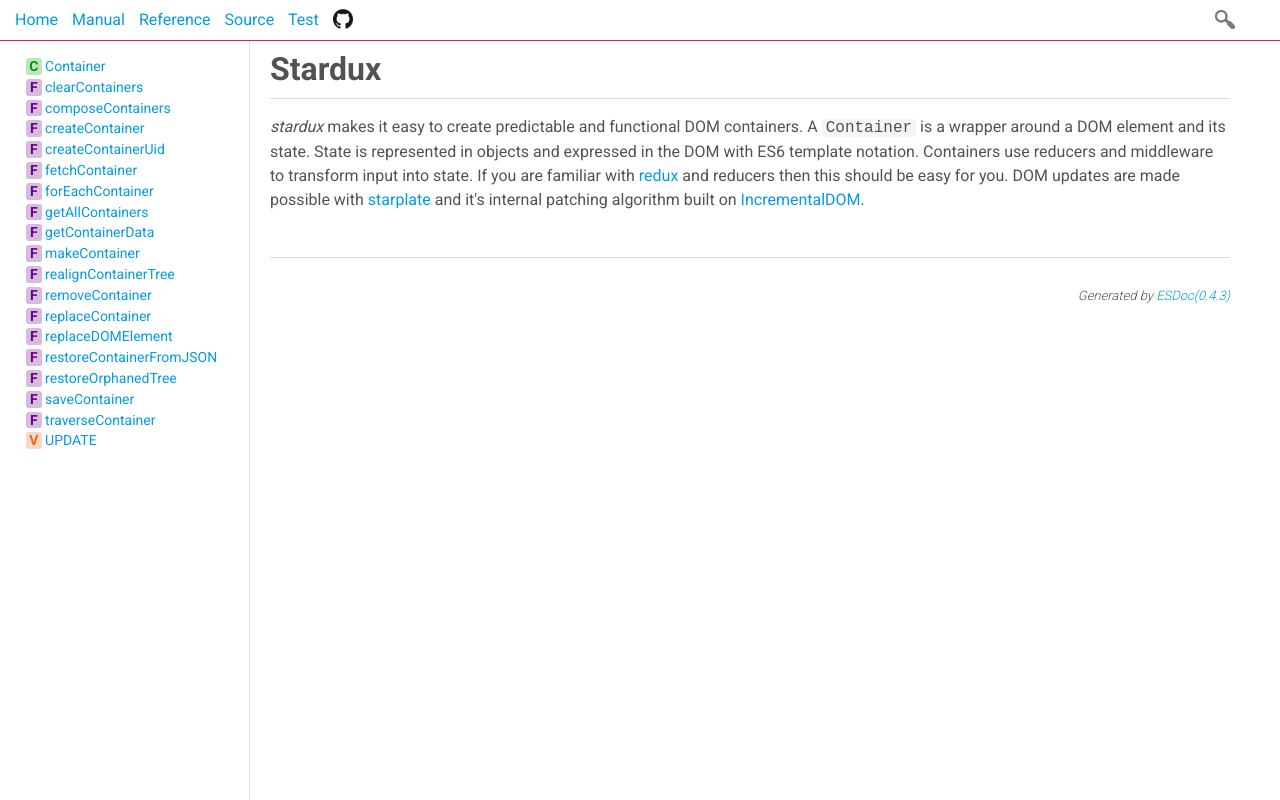
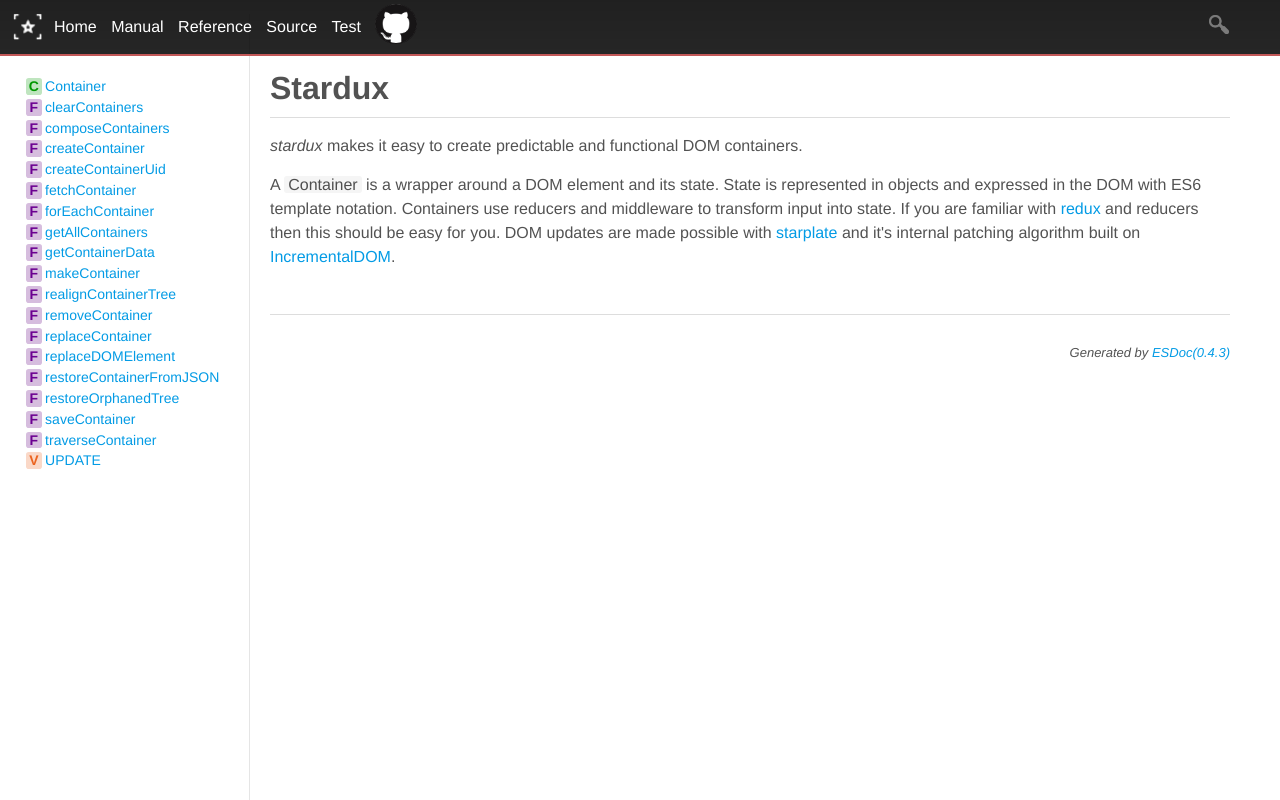
Before and after one commit to littlstar/stardux, a website: page doc/index.html in a window 1280 px wide. Drawn offline with Linux system fonts and the light colour scheme.

Commit message:
moar doc

```diff
--- a/doc/index.html
+++ b/doc/index.html
@@ -10,6 +10,7 @@
 
 
   <script src="script/manual.js"></script>
+<link data-ice="userStyle" rel="stylesheet" href="user/css/0-style.css">
 </head>
 <body class="layout-container" data-ice="rootContainer">
 
@@ -56,8 +57,8 @@
 </nav>
 
 <div class="content" data-ice="content"><div data-ice="index" class="github-markdown"><h1 id="stardux">Stardux</h1>
-<p><em>stardux</em> makes it easy to create predictable and functional DOM containers.
-A <code>Container</code> is a wrapper around a DOM element and its state. State is
+<p><em>stardux</em> makes it easy to create predictable and functional DOM containers.</p>
+<p>A <code>Container</code> is a wrapper around a DOM element and its state. State is
 represented in objects and expressed in the DOM with ES6 template
 notation. Containers use reducers and middleware to transform input
 into state. If you are familiar with
--- /dev/null
+++ b/doc/user/css/0-style.css
@@ -0,0 +1,91 @@
+* {
+  margin: 0;
+  padding: 0;
+  list-style: none;
+  border: none;
+  font-family: helvetica neue;
+  font-size: 100;
+  -ms-user-select: none;
+  -moz-user-select: none;
+  -webkit-user-select: none;
+  user-select: none;
+}
+
+.layout-container header {
+  background-image: linear-gradient(rgba(0, 0, 0, 0.15), rgba(0, 0, 0, 0));
+  background-image: -moz-linear-gradient(rgba(0, 0, 0, 0.15), rgba(0, 0, 0, 0));
+  background-image: -ms-linear-gradient(rgba(0, 0, 0, 0.15), rgba(0, 0, 0, 0));
+  background-image: -wbekit-linear-gradient(rgba(0, 0, 0, 0.15), rgba(0, 0, 0, 0));
+  background-color: rgba(0, 0, 0, 0.85);
+  border-bottom: 2px solid rgba(249, 107, 107, 0.75);
+  padding: .5rem;
+}
+
+.layout-container header a {
+  color: #fff;
+  -ms-transition: all ease-in 80ms;
+  -moz-transition: all ease-in 80ms;
+  -webkit-transition: all ease-in 80ms;
+  transition: all ease-in 80ms;
+}
+
+.layout-container header a:first-child {
+  background-repeat: no-repeat;
+  background-image: url(/public/img/logo-small.png);
+  background-size: contain;
+  padding-top: .5rem;
+  padding-left: 3rem;
+  padding-bottom: .5rem;
+}
+
+.layout-container header a:hover {
+  color: #f96b6b;
+  -ms-transition: all ease-in 80ms;
+  -moz-transition: all ease-in 80ms;
+  -webkit-transition: all ease-in 80ms;
+  transition: all ease-in 80ms;
+}
+
+.layout-container header .repo-url-github {
+  opacity: 0.8;
+  width: 40px !important;
+  width: 40px !important;
+  padding: 0 !important;
+  margin-top: -.25rem !important;
+  border-radius: 50% !important;
+  border: 1px solid #171516 !important;
+  background-color: #fff !important;
+  background-size: 42px !important;
+  -ms-transition: all ease-in 80ms;
+  -moz-transition: all ease-in 80ms;
+  -webkit-transition: all ease-in 80ms;
+  transition: all ease-in 80ms;
+}
+
+.layout-container header .repo-url-github {
+  opacity: 1;
+  -ms-transition: all ease-in 80ms;
+  -moz-transition: all ease-in 80ms;
+  -webkit-transition: all ease-in 80ms;
+  transition: all ease-in 80ms;
+}
+
+.layout-container .search-box {
+  top: 15px;
+}
+
+.layout-container .search-input-edge {
+  background-color: #f96b6b;
+}
+
+.layout-container .search-input {
+  border-color: #f96b6b;
+}
+
+.layout-container .content {
+  margin-top: 60px;
+}
+
+.layout-container .navigation {
+  padding-top: 60px;
+}
--- a/esdoc.json
+++ b/esdoc.json
@@ -5,6 +5,7 @@
   "source": "./src",
   "destination": "./doc",
   "plugins": [ {"name": "esdoc-es7-plugin"} ],
+  "styles": [ "./public/css/style.css" ],
 
   "test": {
     "type": "mocha",
--- /dev/null
+++ b/public/css/style.css
@@ -0,0 +1,91 @@
+* {
+  margin: 0;
+  padding: 0;
+  list-style: none;
+  border: none;
+  font-family: helvetica neue;
+  font-size: 100;
+  -ms-user-select: none;
+  -moz-user-select: none;
+  -webkit-user-select: none;
+  user-select: none;
+}
+
+.layout-container header {
+  background-image: linear-gradient(rgba(0, 0, 0, 0.15), rgba(0, 0, 0, 0));
+  background-image: -moz-linear-gradient(rgba(0, 0, 0, 0.15), rgba(0, 0, 0, 0));
+  background-image: -ms-linear-gradient(rgba(0, 0, 0, 0.15), rgba(0, 0, 0, 0));
+  background-image: -wbekit-linear-gradient(rgba(0, 0, 0, 0.15), rgba(0, 0, 0, 0));
+  background-color: rgba(0, 0, 0, 0.85);
+  border-bottom: 2px solid rgba(249, 107, 107, 0.75);
+  padding: .5rem;
+}
+
+.layout-container header a {
+  color: #fff;
+  -ms-transition: all ease-in 80ms;
+  -moz-transition: all ease-in 80ms;
+  -webkit-transition: all ease-in 80ms;
+  transition: all ease-in 80ms;
+}
+
+.layout-container header a:first-child {
+  background-repeat: no-repeat;
+  background-image: url(/public/img/logo-small.png);
+  background-size: contain;
+  padding-top: .5rem;
+  padding-left: 3rem;
+  padding-bottom: .5rem;
+}
+
+.layout-container header a:hover {
+  color: #f96b6b;
+  -ms-transition: all ease-in 80ms;
+  -moz-transition: all ease-in 80ms;
+  -webkit-transition: all ease-in 80ms;
+  transition: all ease-in 80ms;
+}
+
+.layout-container header .repo-url-github {
+  opacity: 0.8;
+  width: 40px !important;
+  width: 40px !important;
+  padding: 0 !important;
+  margin-top: -.25rem !important;
+  border-radius: 50% !important;
+  border: 1px solid #171516 !important;
+  background-color: #fff !important;
+  background-size: 42px !important;
+  -ms-transition: all ease-in 80ms;
+  -moz-transition: all ease-in 80ms;
+  -webkit-transition: all ease-in 80ms;
+  transition: all ease-in 80ms;
+}
+
+.layout-container header .repo-url-github {
+  opacity: 1;
+  -ms-transition: all ease-in 80ms;
+  -moz-transition: all ease-in 80ms;
+  -webkit-transition: all ease-in 80ms;
+  transition: all ease-in 80ms;
+}
+
+.layout-container .search-box {
+  top: 15px;
+}
+
+.layout-container .search-input-edge {
+  background-color: #f96b6b;
+}
+
+.layout-container .search-input {
+  border-color: #f96b6b;
+}
+
+.layout-container .content {
+  margin-top: 60px;
+}
+
+.layout-container .navigation {
+  padding-top: 60px;
+}
```
Also changed, not shown: doc/class/src/index.js~Container.html (+1 -0 lines), doc/file/src/index.js.html (+1 -0 lines), doc/function/index.html (+1 -0 lines), doc/identifiers.html (+1 -0 lines), doc/manual/changelog.html (+1 -0 lines), doc/manual/faq.html (+1 -0 lines), doc/manual/index.html (+1 -0 lines), doc/manual/installation.html (+1 -0 lines), doc/manual/overview.html (+3 -2 lines), doc/manual/usage.html (+1 -0 lines), doc/source.html (+1 -0 lines), doc/variable/index.html (+1 -0 lines), manual/overview.md (+1 -0 lines), public/img/logo-large.png (added), 1 more files.
